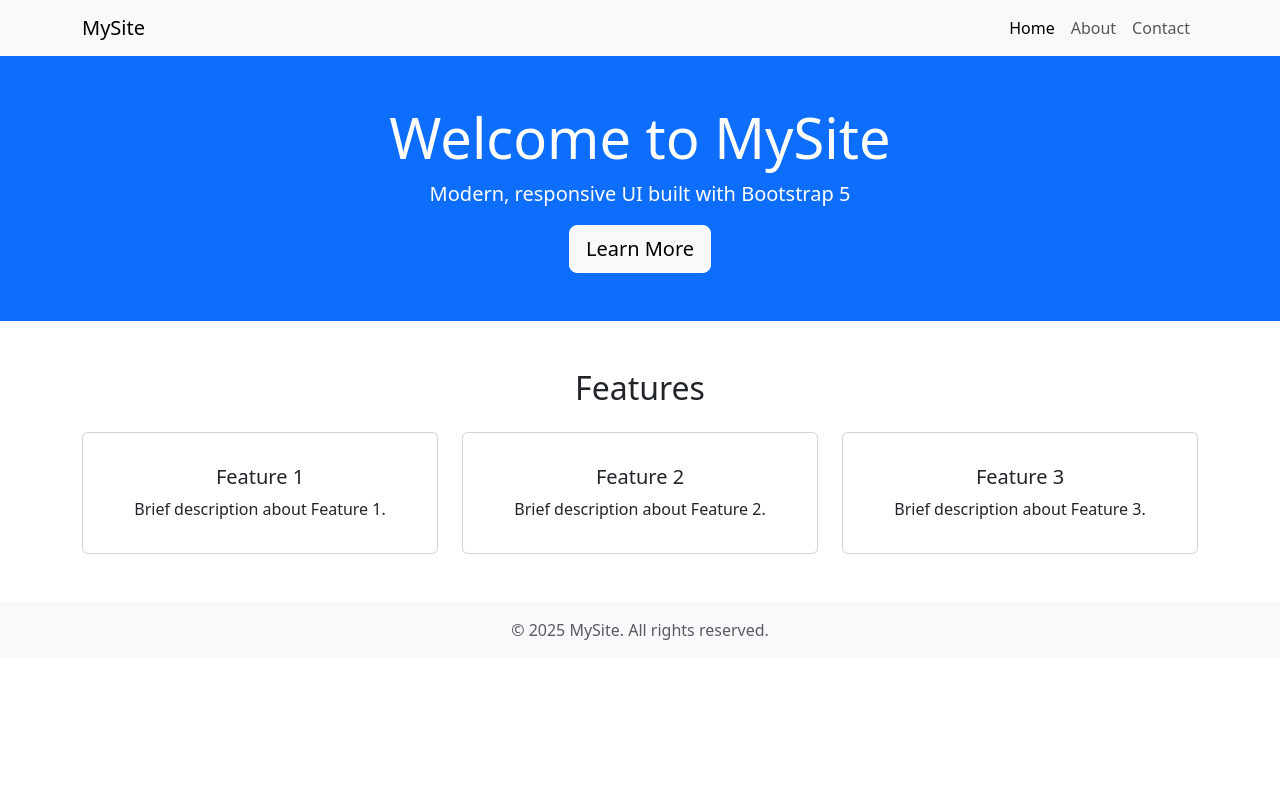
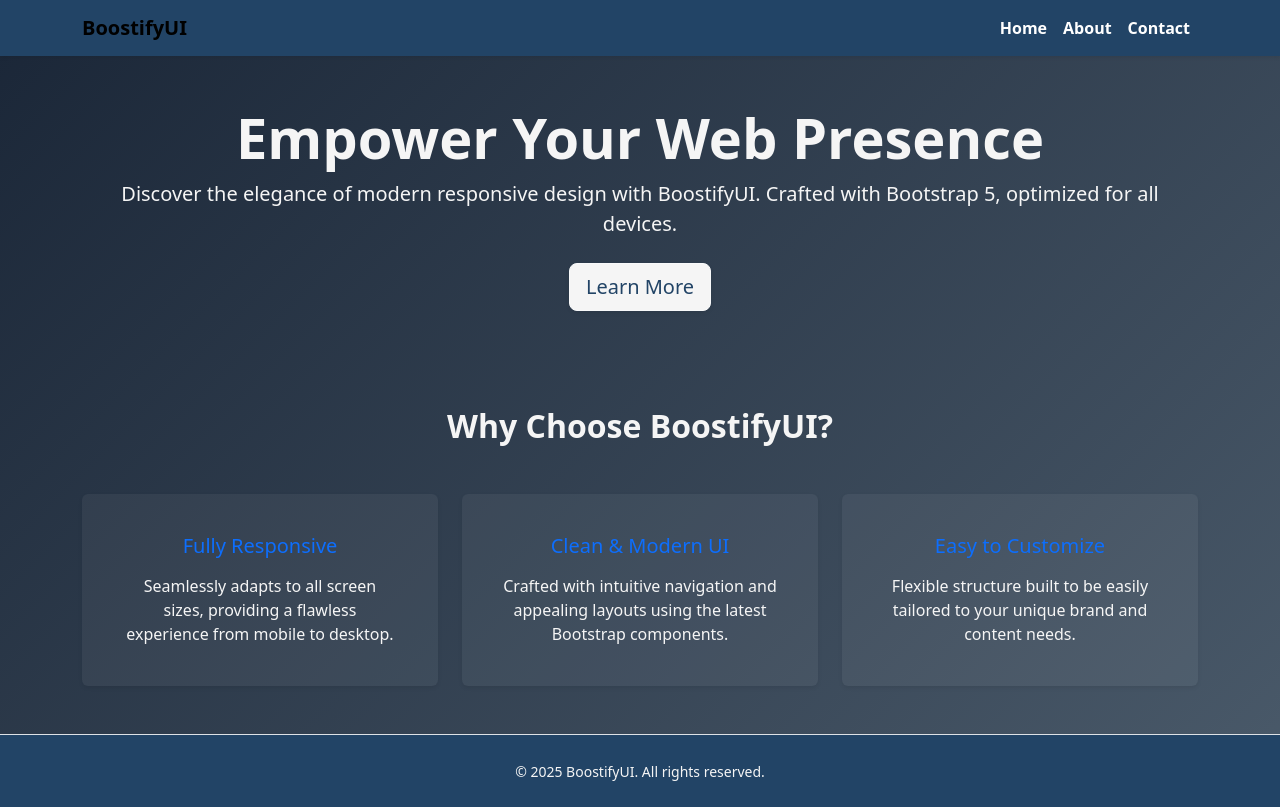
Before and after one commit to PEDASINGU-SANJANA/BoostifyUI, a plain HTML site: page index.html in a window 1280 px wide. Drawn offline with nearby package versions, Linux system fonts and the light colour scheme.

Commit message:
Update index.html

```diff
--- a/index.html
+++ b/index.html
@@ -3,17 +3,38 @@
 <head>
   <meta charset="UTF-8" />
   <meta name="viewport" content="width=device-width, initial-scale=1" />
-  <title>MySite - Home</title>
+  <title>BoostifyUI - Modern Responsive Web</title>
   <link
     href="https://cdn.jsdelivr.net/npm/bootstrap@5.3.0/dist/css/bootstrap.min.css"
     rel="stylesheet"
   />
+  <style>
+    body {
+      background: linear-gradient(135deg, #1A2637 0%, #4A5A6A 100%);
+      color: #f5f5f5;
+    }
+    .card {
+      background-color: rgba(255, 255, 255, 0.05);
+      color: #f5f5f5;
+      border: none;
+    }
+    .navbar, footer {
+      background-color: #224466;
+    }
+    a.btn-light {
+      color: #224466;
+      background-color: #f5f5f5;
+    }
+    a.btn-light:hover {
+      background-color: #dde6f0;
+    }
+  </style>
 </head>
 <body>
   <!-- Navbar -->
-  <nav class="navbar navbar-expand-lg navbar-light bg-light">
+  <nav class="navbar navbar-expand-lg navbar-light shadow-sm">
     <div class="container">
-      <a class="navbar-brand" href="#">MySite</a>
+      <a class="navbar-brand fw-bold" href="#">BoostifyUI</a>
       <button
         class="navbar-toggler"
         type="button"
@@ -26,49 +47,57 @@
         <span class="navbar-toggler-icon"></span>
       </button>
       <div class="collapse navbar-collapse" id="navbarNav">
-        <ul class="navbar-nav ms-auto">
-          <li class="nav-item"><a class="nav-link active" href="index.html">Home</a></li>
-          <li class="nav-item"><a class="nav-link" href="about.html">About</a></li>
-          <li class="nav-item"><a class="nav-link" href="contact.html">Contact</a></li>
+        <ul class="navbar-nav ms-auto fw-semibold">
+          <li class="nav-item"><a class="nav-link active text-white" href="index.html">Home</a></li>
+          <li class="nav-item"><a class="nav-link text-white" href="about.html">About</a></li>
+          <li class="nav-item"><a class="nav-link text-white" href="contact.html">Contact</a></li>
         </ul>
       </div>
     </div>
   </nav>
 
   <!-- Hero Section -->
-  <section class="bg-primary text-white text-center p-5">
+  <section class="text-center py-5">
     <div class="container">
-      <h1 class="display-4">Welcome to MySite</h1>
-      <p class="lead">Modern, responsive UI built with Bootstrap 5</p>
-      <a href="about.html" class="btn btn-light btn-lg">Learn More</a>
+      <h1 class="display-4 fw-bold">Empower Your Web Presence</h1>
+      <p class="lead mb-4">
+        Discover the elegance of modern responsive design with BoostifyUI. Crafted with Bootstrap 5, optimized for all devices.
+      </p>
+      <a href="about.html" class="btn btn-light btn-lg shadow-sm">Learn More</a>
     </div>
   </section>
 
   <!-- Features Section -->
   <section class="container my-5">
-    <h2 class="text-center mb-4">Features</h2>
+    <h2 class="text-center mb-5 fw-bold">Why Choose BoostifyUI?</h2>
     <div class="row g-4">
       <div class="col-md-4">
-        <div class="card h-100 text-center p-3">
+        <div class="card h-100 text-center p-4 shadow-sm">
           <div class="card-body">
-            <h5 class="card-title">Feature 1</h5>
-            <p class="card-text">Brief description about Feature 1.</p>
+            <h5 class="card-title mb-3 text-primary">Fully Responsive</h5>
+            <p class="card-text">
+              Seamlessly adapts to all screen sizes, providing a flawless experience from mobile to desktop.
+            </p>
           </div>
         </div>
       </div>
       <div class="col-md-4">
-        <div class="card h-100 text-center p-3">
+        <div class="card h-100 text-center p-4 shadow-sm">
           <div class="card-body">
-            <h5 class="card-title">Feature 2</h5>
-            <p class="card-text">Brief description about Feature 2.</p>
+            <h5 class="card-title mb-3 text-primary">Clean & Modern UI</h5>
+            <p class="card-text">
+              Crafted with intuitive navigation and appealing layouts using the latest Bootstrap components.
+            </p>
           </div>
         </div>
       </div>
       <div class="col-md-4">
-        <div class="card h-100 text-center p-3">
+        <div class="card h-100 text-center p-4 shadow-sm">
           <div class="card-body">
-            <h5 class="card-title">Feature 3</h5>
-            <p class="card-text">Brief description about Feature 3.</p>
+            <h5 class="card-title mb-3 text-primary">Easy to Customize</h5>
+            <p class="card-text">
+              Flexible structure built to be easily tailored to your unique brand and content needs.
+            </p>
           </div>
         </div>
       </div>
@@ -76,9 +105,9 @@
   </section>
 
   <!-- Footer -->
-  <footer class="bg-light text-center py-3 mt-5">
+  <footer class="text-center py-4 border-top">
     <div class="container">
-      <span class="text-muted">© 2025 MySite. All rights reserved.</span>
+      <small>© 2025 BoostifyUI. All rights reserved.</small>
     </div>
   </footer>
 
```
